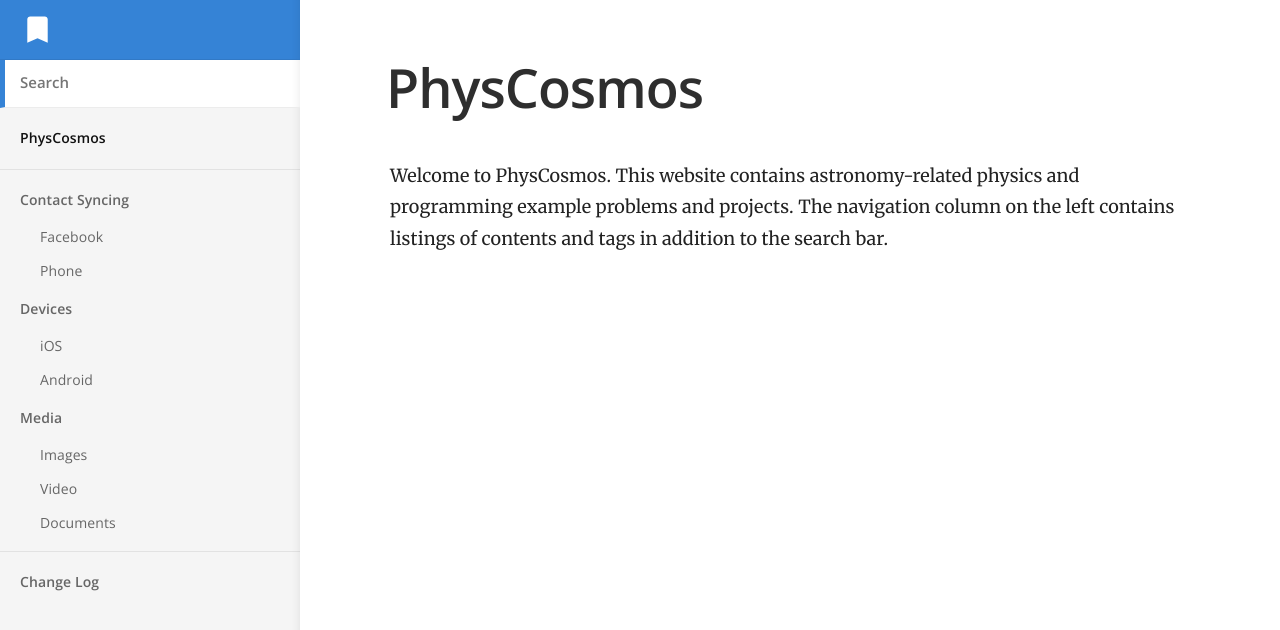
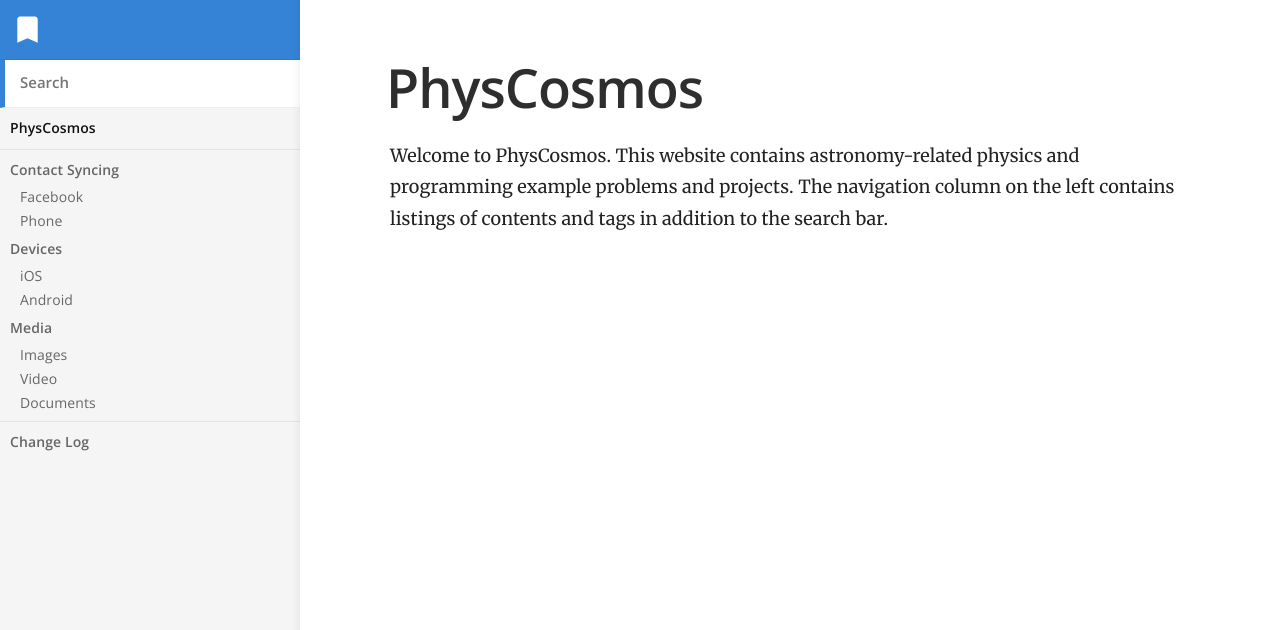
Before and after one commit to PhysCosmos/Site, a Jekyll site: the page built from index.md, in a window 1280 px wide. Shown: the top 630 px of the page. Built offline with Jekyll 4.4.1, drawn with Linux system fonts in a browser that asks for light colours.

Commit message:
Update main.scss

```diff
--- a/css/main.scss
+++ b/css/main.scss
@@ -4,7 +4,7 @@ sitemap: false
 ---
 
 $baseurl: "{{ site.baseurl }}";
-$body-background-color: #2B2E31;
+$body-background-color: #000099;
 
 $content-max-width: 800px;
 $content-color: #222;
@@ -18,7 +18,7 @@ $nav-header-height: 60px;
 $nav-background-color: #f5f5f5;
 $nav-width: 300px;
 
-$space: 20px;
+$space: 10px;
 
 $mobile-break: 700px;
 $full-width-break: $nav-width + ($space * 4) + $content-max-width;
```
